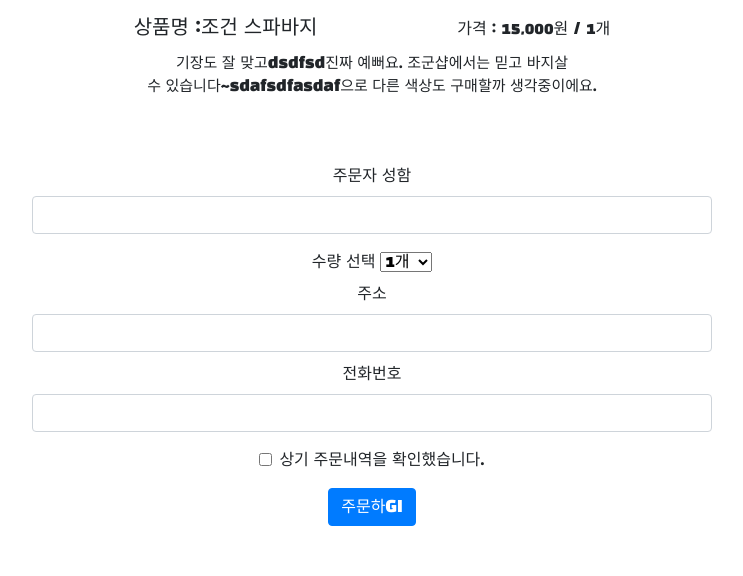
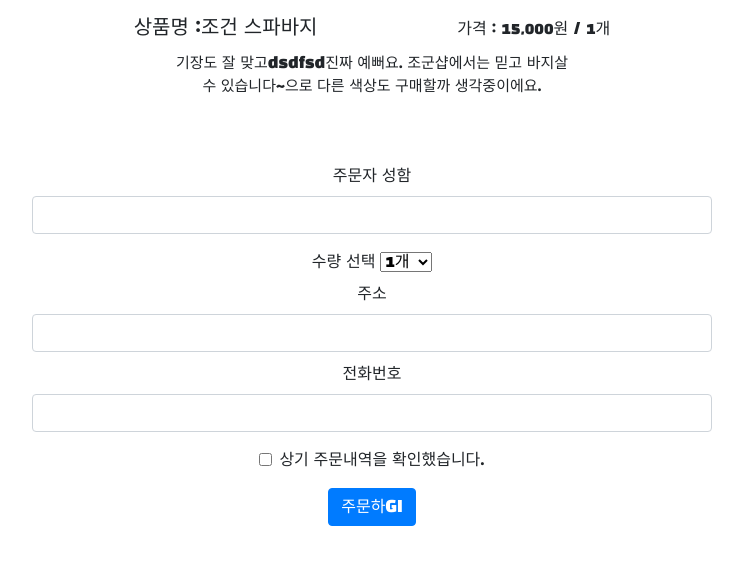
Before and after one commit to eunminkim-coder/homework, a plain HTML site: page index.html in a window 1280 px wide. Shown: the part 443-1019 px from the top of the page, without its empty margins (268-1011 px from the left). Drawn offline with nearby package versions, Linux system fonts and the light colour scheme.

Commit message:
원래대로 복구

```diff
--- a/index.html
+++ b/index.html
@@ -40,7 +40,7 @@
         <p>
             기장도 잘 맞고dsdfsd진짜 예뻐요. 조군샵에서는 믿고
             바지살<br />
-            수 있습니다~sdafsdfasdaf으로 다른 색상도 구매할까 생각중이에요.
+            수 있습니다~으로 다른 색상도 구매할까 생각중이에요.
         </p>
         <div class="order">
             <form class="purchase">
```
